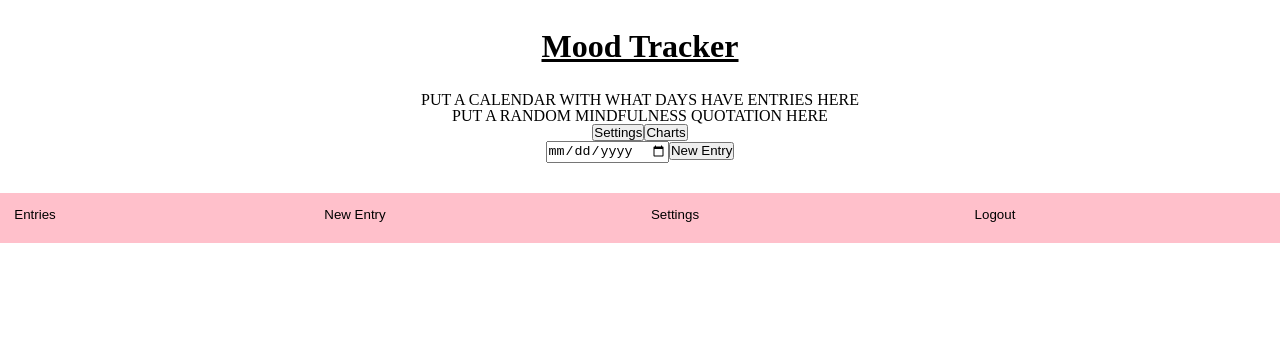
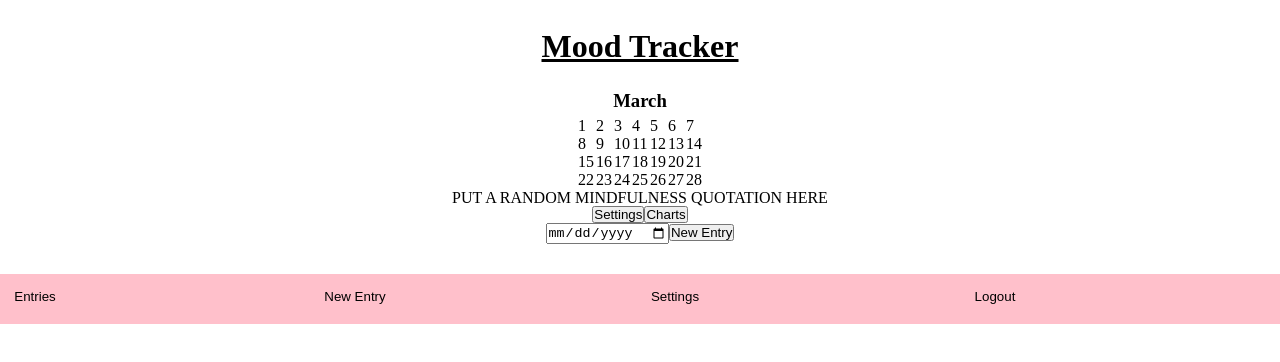
Before and after one commit to AwrenNuit/mood-tracker, a React (Create React App) app: page /home in a window 1280 px wide. Shown: the top 362 px of the page. Built offline with nearby package versions, Linux system fonts and the light colour scheme; no server answers; a web font is replaced by a local one.

Commit message:
imported calendar component, sent date props to component

```diff
--- a/src/components/Home/Home.js
+++ b/src/components/Home/Home.js
@@ -1,6 +1,7 @@
 import React, { useCallback, useState } from 'react';
 import { useDispatch } from 'react-redux';
 import { useHistory } from 'react-router-dom';
+import HomeCalendar from '../HomeCalendar/HomeCalendar';
 
 export default function Home() {
 
@@ -23,7 +24,7 @@ export default function Home() {
     <center>
     <h1>Mood Tracker</h1>
       <div>
-        <p>PUT A CALENDAR WITH WHAT DAYS HAVE ENTRIES HERE</p>
+        <HomeCalendar month={new Date().getMonth()} />
         <p>PUT A RANDOM MINDFULNESS QUOTATION HERE</p>
       </div>
       <button onClick={pushToSettings}>Settings</button>
--- a/src/components/HomeCalendar/HomeCalendar.js
+++ b/src/components/HomeCalendar/HomeCalendar.js
@@ -3,7 +3,7 @@ import React from 'react';
 export default function HomeCalendar(props) {
 
   const chooseMonth = () => {
-    switch(props){
+    switch(props.month){
       case 0:
         return 'January';
       case 1:
```
